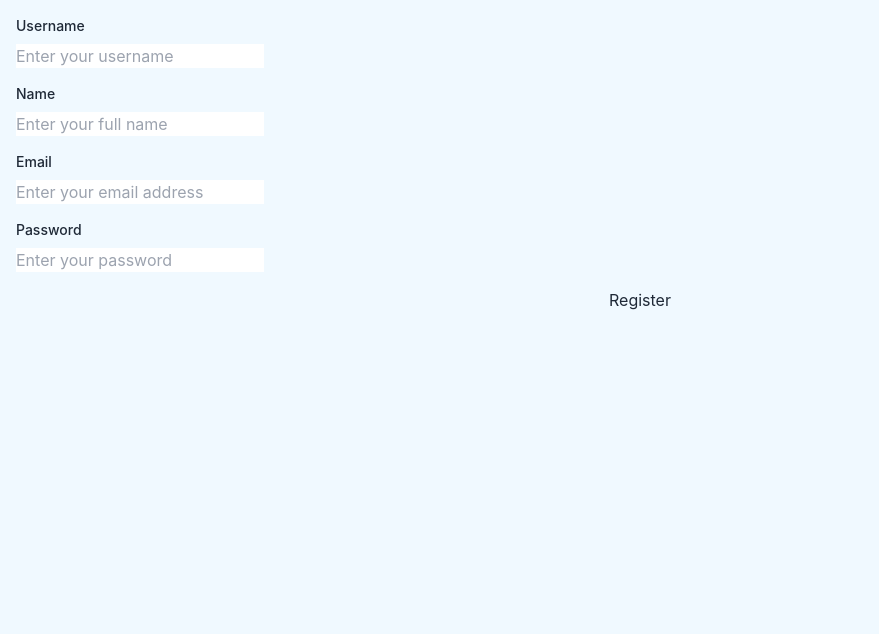
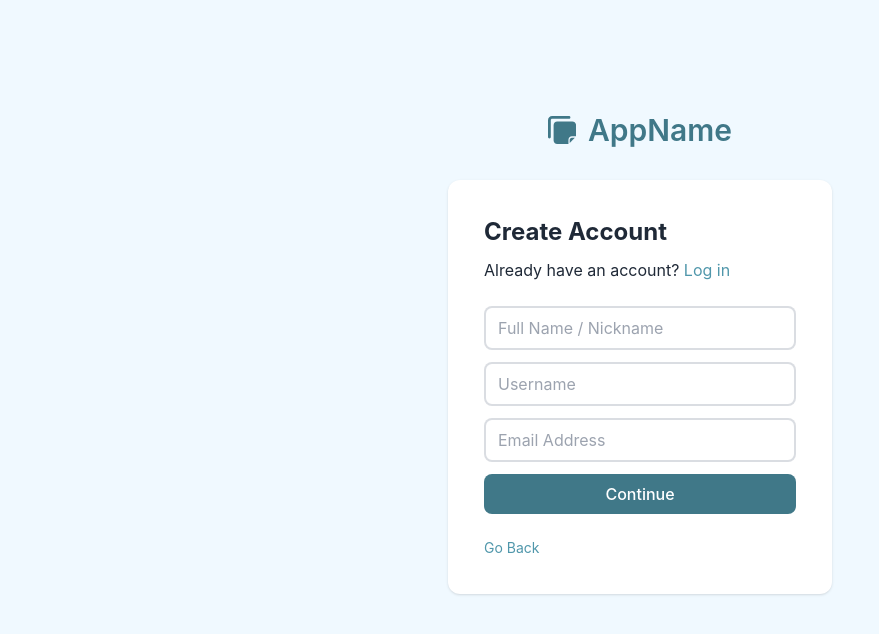
Before and after one commit to acricmg/todo-app-react, a React (Vite) app: page /register in a window 1280 px wide. Shown: the top 634 px of the page, without its empty margins (0-879 px from the left). Built offline with nearby package versions, Linux system fonts and the light colour scheme.

Commit message:
add styling to register page

```diff
--- a/src/pages/Register.jsx
+++ b/src/pages/Register.jsx
@@ -1,6 +1,8 @@
+import axios from "axios";
 import React, { useState } from "react";
-import axios from "axios";
+import { Link } from "react-router-dom";
 import config from "../../config/config";
+import LoginLayout from "../components/LoginLayout";
 
 const Register = () => {
   const [username, setUsername] = useState("");
@@ -37,62 +39,61 @@ const Register = () => {
   };
 
   return (
-    <form className="flex flex-col w-full" onSubmit={handleSubmit}>
-      <div className="mb-4">
-        <label className="block mb-2 text-sm font-medium text-white-900">
-          Username
-        </label>
+    <LoginLayout>
+      <div className="text-center sm:text-left">
+        <h3 className="font-bold mb-2.5 text-2xl">Create Account</h3>
+        <p>
+          Already have an account?
+          <span className="link"> Log in</span>
+        </p>
+      </div>
+      <form className="my-6 flex flex-col" onSubmit={handleSubmit}>
         <input
+          className="mb-3 field-rounded field-border"
           type="text"
-          placeholder="Enter your username"
-          value={username}
-          onChange={(event) => setUsername(event.target.value)}
+          name="name"
+          id="name"
+          placeholder="Full Name / Nickname"
+          value={name}
+          onChange={(e) => setName(e.target.value)}
           required
         />
-      </div>
-
-      <div className="mb-4">
-        <label className="block mb-2 text-sm font-medium text-white-900">
-          Name
-        </label>
         <input
+          className="mb-3 field-rounded field-border"
           type="text"
-          placeholder="Enter your full name"
-          value={name}
-          onChange={(event) => setName(event.target.value)}
+          name="username"
+          id="username"
+          placeholder="Username"
+          value={username}
+          onChange={(e) => setUsername(e.target.value)}
           required
         />
-      </div>
-
-      <div className="mb-4">
-        <label className="block mb-2 text-sm font-medium text-white-900">
-          Email
-        </label>
         <input
+          className="mb-3 field-rounded field-border"
           type="email"
-          placeholder="Enter your email address"
+          name="email"
+          id="email"
+          placeholder="Email Address"
           value={email}
-          onChange={(event) => setEmail(event.target.value)}
+          onChange={(e) => setEmail(e.target.value)}
           required
         />
-      </div>
+        <button className="field-rounded btn-primary" type="submit">
+          Continue
+        </button>
+      </form>
+      <Link className="text-sm link" to="/">
+      Go Back
+      </Link>
+    </LoginLayout>
 
-      <div className="mb-4">
-        <label className="block mb-2 text-sm font-medium text-white-900">
-          Password
-        </label>
-        <input
-          type="password"
-          placeholder="Enter your password"
-          value={password}
-          onChange={(event) => setPassword(event.target.value)}
-          required
-        />
-      </div>
-      {status}
-
-      <button type="submit">Register</button>
-    </form>
+    // <input
+    //     className="mb-3 field-rounded field-border"
+    //     type="password"
+    //     name="password"
+    //     id="passwd"
+    //     placeholder="Password"
+    //   />
   );
 };
 
```
